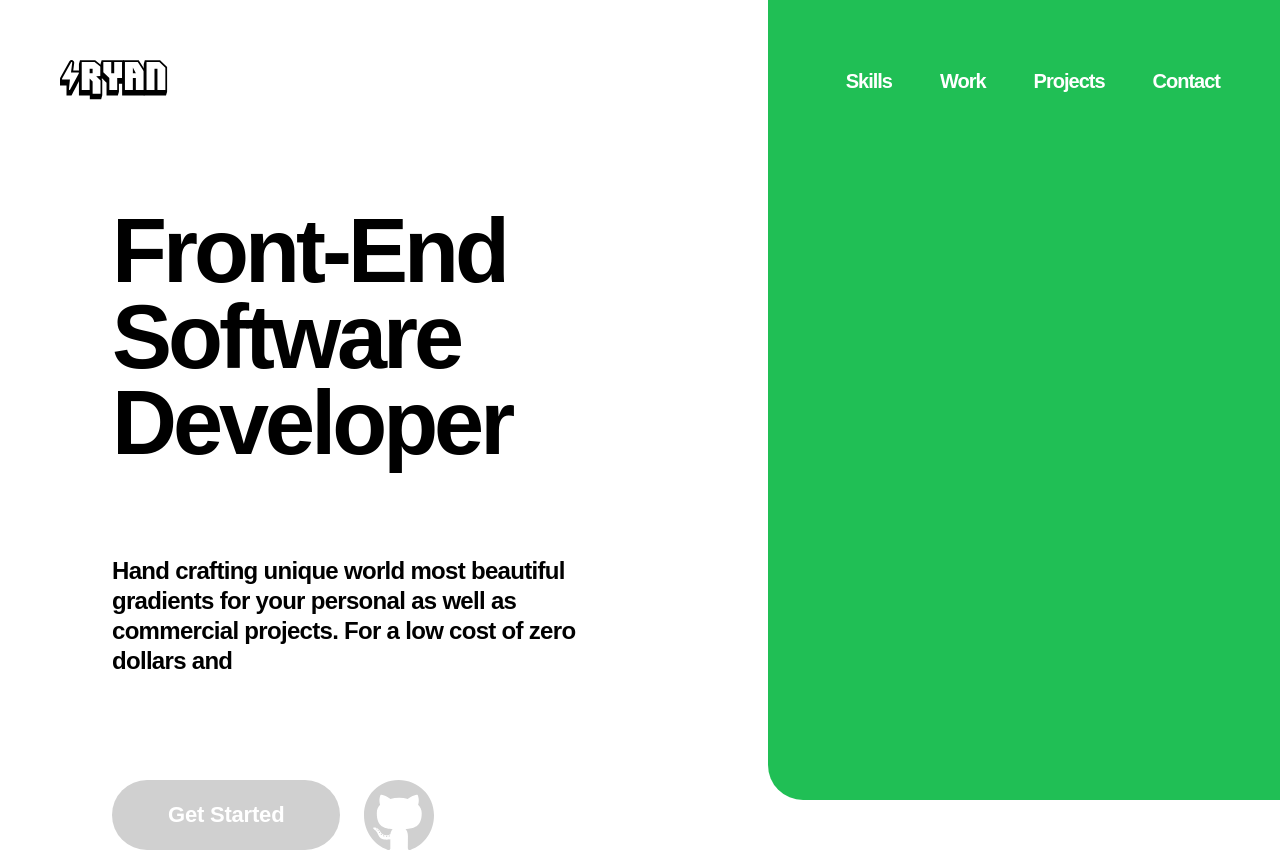
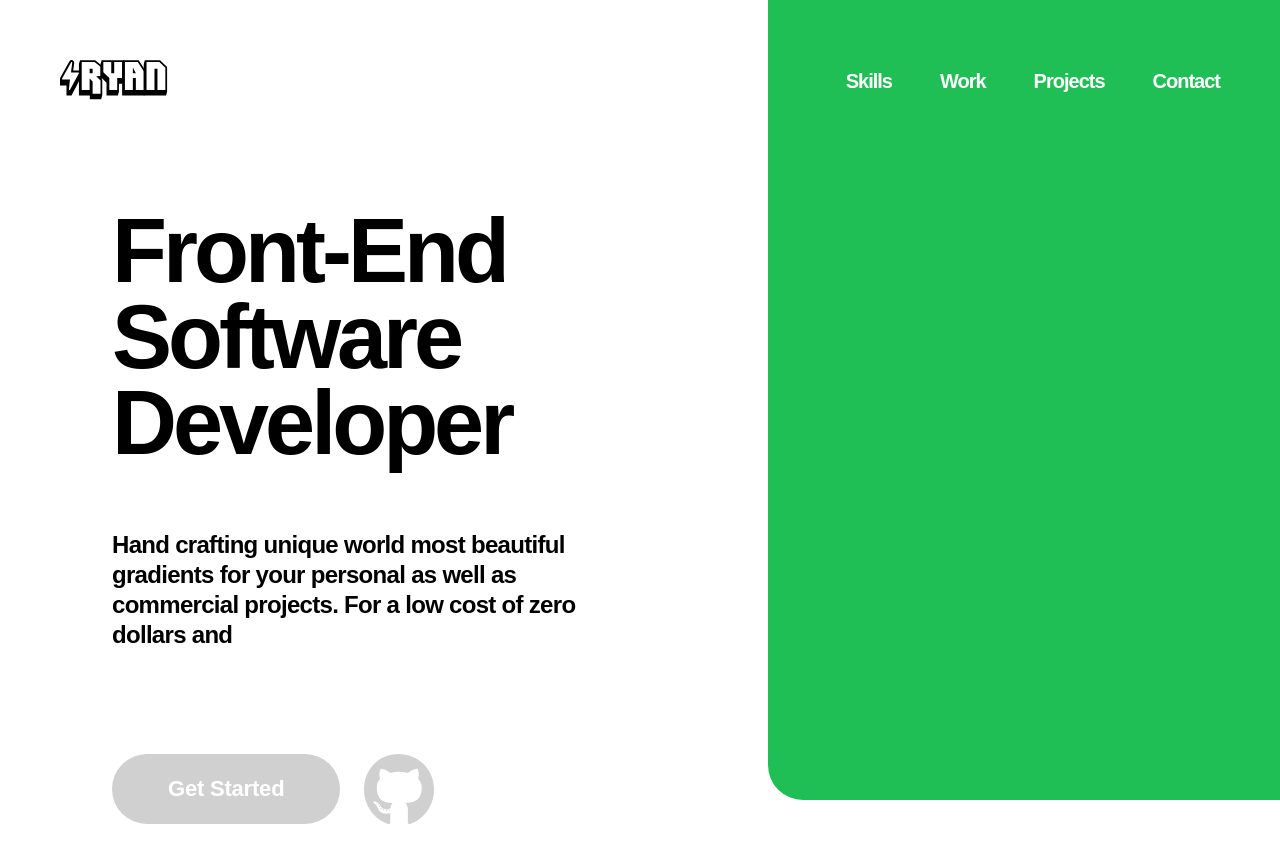
Before and after one commit to RyanWirth/portfolio, a Svelte app: page / in a window 1280 px wide. After the commit the page ends 829 px from the top, so only its background shows below. Built offline with nearby package versions, Linux system fonts and the light colour scheme; a web font is replaced by a local one.

Commit message:
Adjust hero margins

```diff
--- a/src/components/Hero.svelte
+++ b/src/components/Hero.svelte
@@ -21,22 +21,19 @@
   }
 
   h1 {
-    margin-top: 26vh;
+    margin: 26vh 0 64px 0;
   }
 
   p {
     font-size: 24px;
     font-weight: 600;
     line-height: 30px;
-
-    margin-top: 64px;
+    margin: 64px 0 104px 0;
   }
 
   .hero__buttons {
     display: flex;
     flex-direction: row;
-
-    margin-top: 104px;
   }
 
   .hero__button {
```
